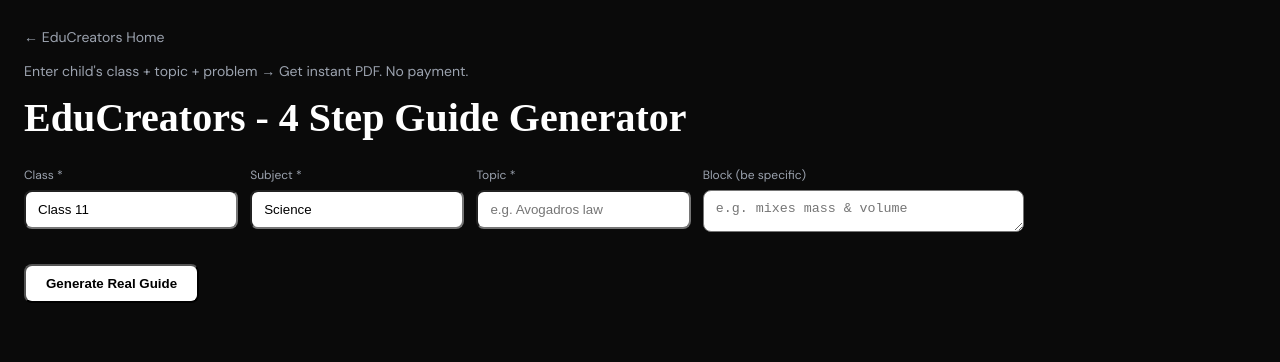
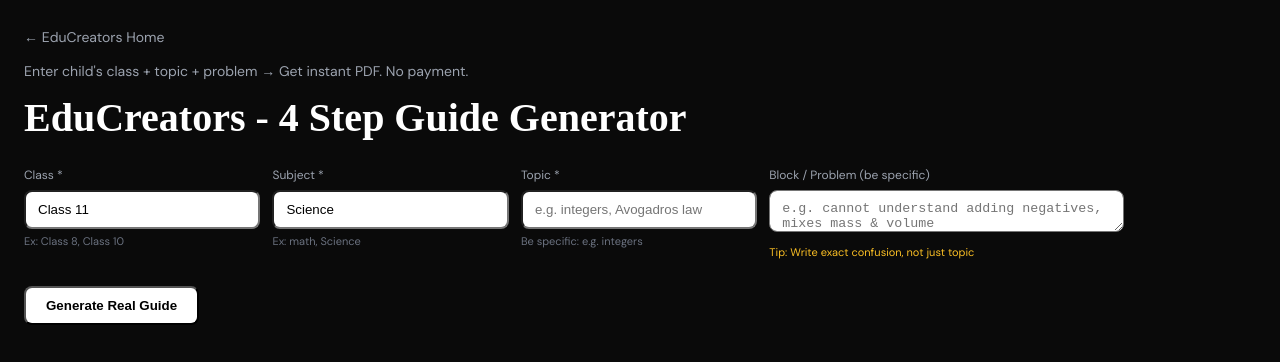
Before and after one commit to Ani1967/educreation, a Next.js app: page /get-pdf in a window 1280 px wide. Shown: the top 362 px of the page. Built offline with nearby package versions, Linux system fonts and the light colour scheme.

Commit message:
fix: restore helper texts below inputs
Updated input placeholders and added examples for clarity. Adjusted layout and styles for better user experience.

```diff
--- a/app/get-pdf/page.tsx
+++ b/app/get-pdf/page.tsx
@@ -10,7 +10,7 @@
   const [loading, setLoading] = useState(false);
 
   const generate = async () => {
-    if(!topic){ alert("Enter Topic"); return; }
+    if(!topic){ alert("Enter Topic e.g. integers, Avogadros law"); return; }
     setLoading(true);
     const res = await fetch("/api/generate-guide", {
       method: "POST",
@@ -28,13 +28,7 @@
     const win = window.open("", "", "width=900,height=900");
     if(!win) return;
     win.document.write(`<html><head><title>${topic} Guide - EduCreators.org</title>
-      <style>
-        body{font-family:serif;padding:24px;color:#000}
-        .brand{border-bottom:2px solid #000;padding-bottom:10px;margin-bottom:20px;display:flex;justify-content:space-between;align-items:center}
-        .step{border-left:4px solid #22c55e;padding-left:12px;margin:20px 0}
-        .boxes{display:flex;gap:10px} .box{background:#f9fafb;border:1px solid #ddd;border-radius:10px;padding:12px;flex:1;font-size:13px}
-        .footer{margin-top:30px;border-top:1px solid #ddd;padding-top:10px;font-size:10px;color:#666;text-align:center}
-      </style>
+      <style>body{font-family:serif;padding:24px;color:#000}.brand{border-bottom:2px solid #000;padding-bottom:10px;margin-bottom:20px;display:flex;justify-content:space-between}.step{border-left:4px solid #22c55e;padding-left:12px;margin:20px 0}.boxes{display:flex;gap:10px}.box{background:#f9fafb;border:1px solid #ddd;border-radius:10px;padding:12px;flex:1;font-size:13px}.footer{margin-top:30px;border-top:1px solid #ddd;padding-top:10px;font-size:10px;color:#666;text-align:center}</style>
       </head><body>${el.innerHTML}</body></html>`);
     win.document.close();
     win.print();
@@ -44,18 +38,33 @@
 
   return (
     <div style={{ minHeight:"100vh", background:"#0a0a0a", padding:24, color:"white" }}>
-      {/* BACK TO HOME - NEW */}
       <a href="/" style={{ color:"#9ca3af", fontSize:14, textDecoration:"none", display:"inline-block", marginBottom:12 }}>← EduCreators Home</a>
-
       <p style={{ color:"#9ca3af", fontSize:14, marginBottom:12 }}>Enter child's class + topic + problem → Get instant PDF. No payment.</p>
       <h1 style={{ fontSize:40, fontFamily:"serif", marginBottom:20 }}>EduCreators - 4 Step Guide Generator</h1>
 
-      <div style={{ display:"grid", gridTemplateColumns:"1fr 1fr 1fr 1.5fr", gap:12, marginBottom:24, maxWidth:1000 }}>
-        <div><label style={{ fontSize:12, color:"#9ca3af" }}>Class *</label><input value={classVal} onChange={e=>setClassVal(e.target.value)} placeholder="e.g. Class 8" style={{ width:"100%", padding:"10px 12px", borderRadius:8, color:"black", background:"white", marginTop:4 }} /></div>
-        <div><label style={{ fontSize:12, color:"#9ca3af" }}>Subject *</label><input value={subject} onChange={e=>setSubject(e.target.value)} placeholder="e.g. Science" style={{ width:"100%", padding:"10px 12px", borderRadius:8, color:"black", background:"white", marginTop:4 }} /></div>
-        <div><label style={{ fontSize:12, color:"#9ca3af" }}>Topic *</label><input value={topic} onChange={e=>setTopic(e.target.value)} placeholder="e.g. Avogadros law" style={{ width:"100%", padding:"10px 12px", borderRadius:8, color:"black", background:"white", marginTop:4 }} /></div>
-        <div><label style={{ fontSize:12, color:"#9ca3af" }}>Block (be specific)</label><textarea value={problem} onChange={e=>setProblem(e.target.value)} placeholder="e.g. mixes mass & volume" style={{ width:"100%", padding:"10px 12px", borderRadius:8, color:"black", background:"white", marginTop:4, height:42 }} /></div>
+      <div style={{ display:"grid", gridTemplateColumns:"1fr 1fr 1fr 1.5fr", gap:12, marginBottom:24, maxWidth:1100 }}>
+        <div>
+          <label style={{ fontSize:12, color:"#9ca3af" }}>Class *</label>
+          <input value={classVal} onChange={e=>setClassVal(e.target.value)} placeholder="e.g. Class 8, Class 11" style={{ width:"100%", padding:"10px 12px", borderRadius:8, color:"black", background:"white", marginTop:4 }} />
+          <div style={{ fontSize:11, color:"#6b7280", marginTop:4 }}>Ex: Class 8, Class 10</div>
+        </div>
+        <div>
+          <label style={{ fontSize:12, color:"#9ca3af" }}>Subject *</label>
+          <input value={subject} onChange={e=>setSubject(e.target.value)} placeholder="e.g. math, Science" style={{ width:"100%", padding:"10px 12px", borderRadius:8, color:"black", background:"white", marginTop:4 }} />
+          <div style={{ fontSize:11, color:"#6b7280", marginTop:4 }}>Ex: math, Science</div>
+        </div>
+        <div>
+          <label style={{ fontSize:12, color:"#9ca3af" }}>Topic *</label>
+          <input value={topic} onChange={e=>setTopic(e.target.value)} placeholder="e.g. integers, Avogadros law" style={{ width:"100%", padding:"10px 12px", borderRadius:8, color:"black", background:"white", marginTop:4 }} />
+          <div style={{ fontSize:11, color:"#6b7280", marginTop:4 }}>Be specific: e.g. integers</div>
+        </div>
+        <div>
+          <label style={{ fontSize:12, color:"#9ca3af" }}>Block / Problem (be specific)</label>
+          <textarea value={problem} onChange={e=>setProblem(e.target.value)} placeholder="e.g. cannot understand adding negatives, mixes mass & volume" style={{ width:"100%", padding:"10px 12px", borderRadius:8, color:"black", background:"white", marginTop:4, height:42 }} />
+          <div style={{ fontSize:11, color:"#fbbf24", marginTop:4 }}>Tip: Write exact confusion, not just topic</div>
+        </div>
       </div>
+
       <button onClick={generate} style={{ background:"white", color:"black", padding:"10px 20px", borderRadius:8, fontWeight:700, marginBottom:30 }}>{loading?"Generating...":"Generate Real Guide"}</button>
 
       {data && !data.error && (
@@ -73,7 +82,7 @@
               <div style={{ borderLeft:"4px solid #22c55e", paddingLeft:16 }}><b style={{ fontSize:18 }}>Step 3: Worked Example ⭐</b><p style={{ marginTop:8 }}><b>PROBLEM:</b> {data.ex?.problem}</p><p style={{ marginTop:8 }}><b>SOLUTION:</b> {data.ex?.solution}</p><p style={{ marginTop:8, color:"#dc2626" }}><b>Mistake:</b> {data.ex?.mistake}</p></div>
               <div style={{ borderLeft:"4px solid #22c55e", paddingLeft:16 }}><b style={{ fontSize:18 }}>Step 4: Your Turn</b><p style={{ marginTop:8 }}>{data.ex?.practice}</p><p style={{ marginTop:8, fontStyle:"italic", color:"#6b7280" }}>{data.ex?.check}</p></div>
             </div>
-            <div style={{ marginTop:30, borderTop:"1px solid #e5e7eb", paddingTop:10, fontSize:10, color:"#6b7280", textAlign:"center" }}>Free guide generated at <b>EduCreators.org</b> | Create your own at https://educreators.org/get-pdf | Mentor: educreators.org/checkout?plan=1999</div>
+            <div style={{ marginTop:30, borderTop:"1px solid #e5e7eb", paddingTop:10, fontSize:10, color:"#6b7280", textAlign:"center" }}>Free guide generated at <b>EduCreators.org</b> | Create your own at https://educreators.org/get-pdf</div>
           </div>
           <div style={{ marginTop:24, display:"flex", gap:16 }}>
             <button onClick={handleDownload} style={{ flex:1, background:"black", color:"white", padding:14, borderRadius:12, fontWeight:700 }}>Download as PDF</button>
```
